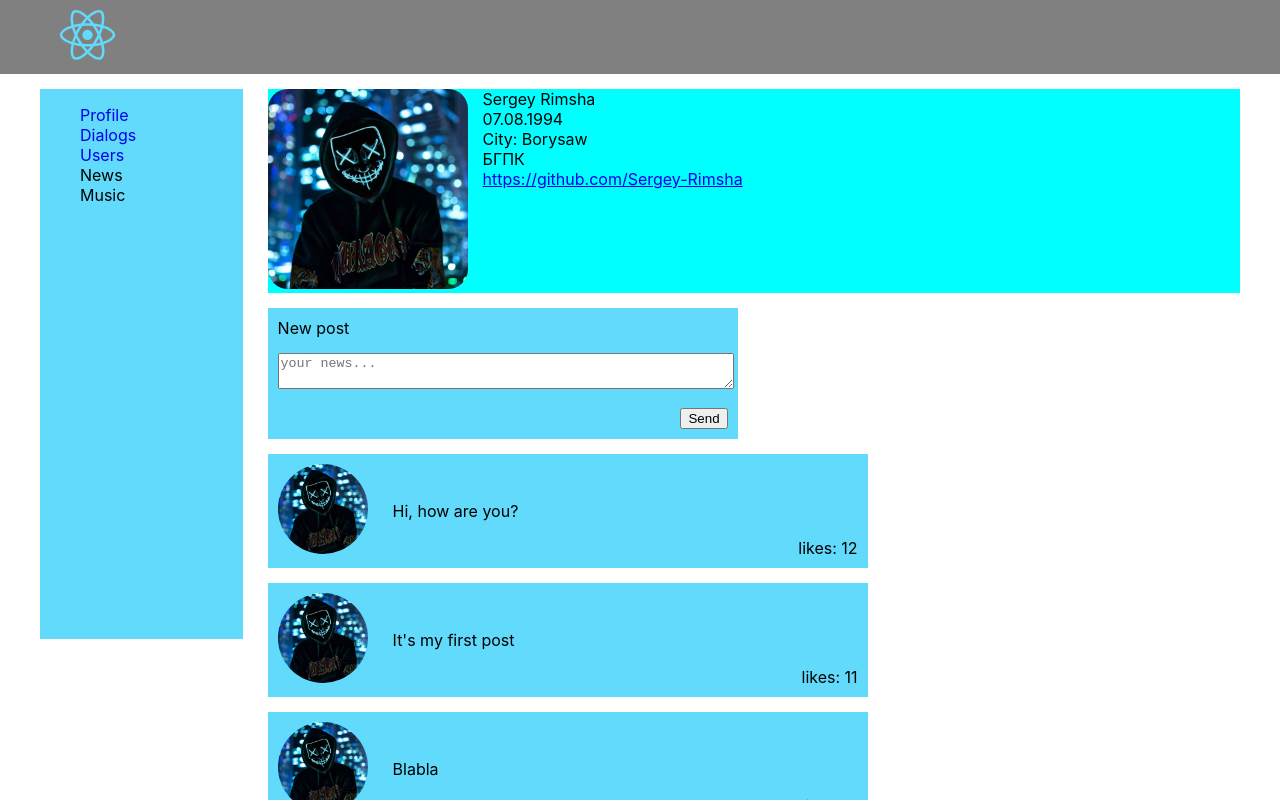
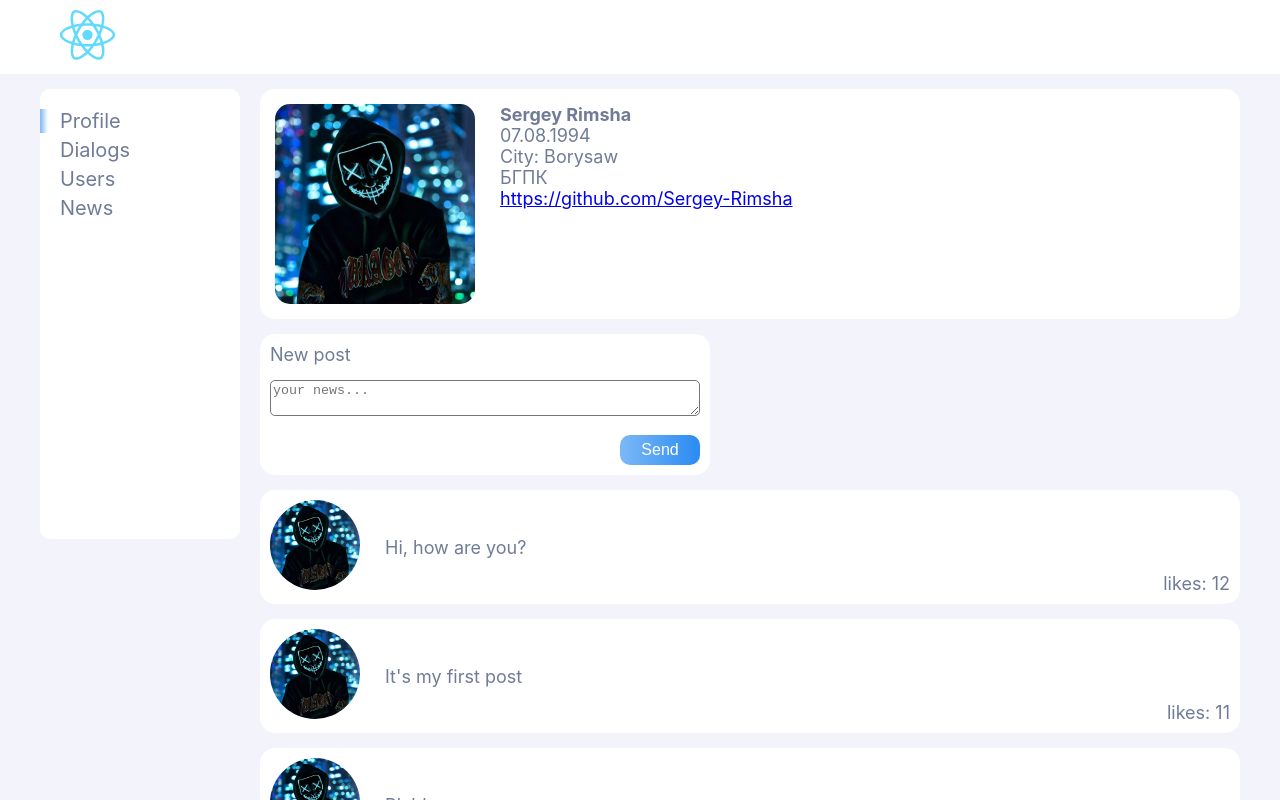
Before and after one commit to Sergey-Rimsha/SocialNetworkIncubator, a React (Create React App) app: page /profile in a window 1280 px wide. Shown: the top 800 px of the page. Built offline with nearby package versions, Linux system fonts and the light colour scheme.

Commit message:
styles fix

```diff
--- a/src/App.css
+++ /dev/null
@@ -1,38 +0,0 @@
-.App {
-  text-align: center;
-}
-
-.App-logo {
-  height: 40vmin;
-  pointer-events: none;
-}
-
-@media (prefers-reduced-motion: no-preference) {
-  .App-logo {
-    animation: App-logo-spin infinite 20s linear;
-  }
-}
-
-.App-header {
-  background-color: #282c34;
-  min-height: 100vh;
-  display: flex;
-  flex-direction: column;
-  align-items: center;
-  justify-content: center;
-  font-size: calc(10px + 2vmin);
-  color: white;
-}
-
-.App-link {
-  color: #61dafb;
-}
-
-@keyframes App-logo-spin {
-  from {
-    transform: rotate(0deg);
-  }
-  to {
-    transform: rotate(360deg);
-  }
-}
--- a/src/App.tsx
+++ b/src/App.tsx
@@ -13,8 +13,6 @@ import {DialogsContainer} from "./components/Dialogs/DialogsContainer";
 import {ProfileContainer} from "./components/Profile/ProfileContainer";
 import {UsersPageContainer} from "./components/UsersPage/UsersPageContainer";
 
-const asdas = 'asd';
-
 const App = () => {
 	return (
 		<Router>
@@ -28,23 +26,17 @@ const App = () => {
 								<Route
 									path={`/profile`}
 									element={
-										<ProfileContainer
-											// store={props.store}
-										/>}
+										<ProfileContainer/>}
 								/>
 								<Route
 									path={`/dialogs`}
 									element={
-										<DialogsContainer
-											// store={props.store}
-										/>}
+										<DialogsContainer/>}
 								/>
 								<Route
 									path={`/users`}
 									element={
-										<UsersPageContainer
-											// store={props.store}
-										/>}
+										<UsersPageContainer/>}
 								/>
 							</Routes>
 						</div>
--- a/src/components/Pagination/Pagination.scss
+++ b/src/components/Pagination/Pagination.scss
@@ -1,13 +1,23 @@
 .pagination {
 	display: flex;
+	align-items: center;
+	justify-content: center;
+	background: white;
+	padding: 20px;
+	border-radius: 15px;
+	font-size: 20px;
 
 	& button {
-		margin-right: 5px;
+		color: white;
+		width: 50px;
+		height: 30px;
+		background: linear-gradient(to right, #7CB8F7, #2A8BF2);
+		border: none;
+		border-radius: 10px;
 	}
 
 	& span {
-		margin-right: 5px;
-		font-size: 18px;
+		margin: 0 5px;
 	}
 
 	.active {
--- a/src/components/Preloader/Preloader.scss
+++ b/src/components/Preloader/Preloader.scss
@@ -1,18 +1,17 @@
 
 .preloader {
-	width: 100%;
-	height: 40px;
-	background-color: #fff;
+	width: 65%;
+	margin-top: 4%;
 	display: flex;
 	justify-content: center;
 	align-items: center;
-	position: relative;
+	position: absolute;
 
 	.dot {
 		width: 10px;
 		height: 10px;
 		border-radius: 100%;
-		background-color: #004489;
+		background-color: #4d8eda;
 		position: absolute;
 		left: 30%;
 		animation: easeInAndOut 2.5s ease infinite;
@@ -38,7 +37,7 @@
 
 @keyframes easeInAndOut {
 	0% {
-		left: 30%;
+		left: 10%;
 		opacity: 0;
 	}
 	48% {
@@ -49,7 +48,7 @@
 		left: 51%;
 		opacity: 1;
 	}
-	100% {
+	70% {
 		left: 70%;
 		opacity: 0;
 	}
--- a/src/components/Sidebar/Sidebar.tsx
+++ b/src/components/Sidebar/Sidebar.tsx
@@ -1,27 +1,42 @@
 import React from "react";
-import {
-	Link
-} from "react-router-dom";
+import {NavLink} from "react-router-dom";
 
-export  function Sidebar() {
+export function Sidebar() {
+
+	const setActive = ({isActive}: any) => (isActive ? "menu__item_active" : "");
 
 	return (
 		<>
 			<section className="sidebar">
 				<nav className="menu">
-					<ul className="menu__wrap">
-						<li className="menu__item">
-							<Link to={`/profile`}>Profile</Link>
-						</li>
-						<li className="menu__item">
-							<Link to={`/dialogs`}>Dialogs</Link>
-						</li>
-						<li className="menu__item">
-							<Link to={`/users`}>Users</Link>
-						</li>
-						<li className="menu__item">News</li>
-						<li className="menu__item">Music</li>
-					</ul>
+					<div className="menu__item">
+						<NavLink
+							className={setActive}
+							to={`/profile`}>
+							Profile
+						</NavLink>
+					</div>
+					<div className="menu__item">
+						<NavLink
+							className={setActive}
+							to={`/dialogs`}>
+							Dialogs
+						</NavLink>
+					</div>
+					<div className="menu__item">
+						<NavLink
+							className={setActive}
+							to={`/users`}>
+							Users
+						</NavLink>
+					</div>
+					<div className="menu__item">
+						<NavLink
+							className={setActive}
+							to={`/news`}>
+							News
+						</NavLink>
+					</div>
 				</nav>
 			</section>
 		</>
--- a/src/scss/style.scss
+++ b/src/scss/style.scss
@@ -1,3 +1,17 @@
+@mixin colorWhite {
+	background-color: #FFFFFF;
+}
+
+* {
+	box-sizing: border-box;
+}
+
+.App {
+	background-color: #F3F3FB;
+	color: #707C97;
+	min-height: 100vh;
+}
+
 .container {
 	width: 1200px;
 	margin: 0 auto;
@@ -11,7 +25,7 @@
 	display: flex;
 	height: 74px;
 	align-items: center;
-	background-color: grey;
+	@include colorWhite;
 	&__logo {
 		width: 95px;
 	}
@@ -25,49 +39,83 @@
 }
 
 .sidebar {
-	width: 250px;
-	height: 550px;
-	background-color: #61dafb;
-	margin-right: 25px;
+	min-width: 200px;
+	height: 450px;
+	@include colorWhite;
+	margin-right: 20px;
+	border-radius: 10px;
 
-	& li {
-		list-style-type: none;
-	}
-	& a {
-		text-decoration: none;
+	& .menu {
+		margin-top: 20px;
+
+		&__item {
+			margin-top: 5px;
+
+			&_active {
+				background: linear-gradient(to right, #7CB8F7, #ffff 8px);
+			}
+		}
+
+		& a {
+			font-size: 20px;
+			padding-left: 20px;
+			text-decoration: none;
+			color: #707C97;
+		}
 	}
 
 }
+
 
 .profile {
 
 	.user {
 		display: flex;
-		background-color: aqua;
+		background-color: white;
+		width: 100%;
+		padding: 15px;
+		border-radius: 15px;
+		font-size: 18px;
 
-		&__img{
-			margin-right: 15px;
+		&__img {
+			height: 200px;
 
 			img {
 				width: 200px;
-				border-radius: 20px ;
+				height: 200px;
+				border-radius: 15px;
+				margin: 0;
+				padding: 0;
 			}
 		}
+
+		&__info {
+			margin-left: 25px;
+		}
+		&__name {
+			font-weight: bold;
+		}
+
 	}
+
+
 
 	//компонетна NewPost -->
 
 	.new-post {
 		width: 450px;
-		background-color: #61dafb;
+		background-color: white;
+		border-radius: 15px;
 		padding: 10px;
 		margin-top: 15px;
+		font-size: 18px;
 
 		&__txt {
 			margin-top: 15px;
 
 			textarea {
 				width: 100%;
+				border-radius: 5px;
 			}
 		}
 
@@ -75,6 +123,19 @@
 			display: flex;
 			justify-content: end;
 			margin-top: 15px;
+
+
+			& button {
+				width: 80px;
+				height: 30px;
+				border: none;
+				color: white;
+				text-align: center;
+				text-decoration: none;
+				font-size: 16px;
+				background: linear-gradient(to right, #7CB8F7, #2A8BF2);
+				border-radius: 10px;
+			}
 		}
 	}
 }
@@ -82,15 +143,17 @@
 //components Post -->
 
 .posts {
-	width: 600px;
+	width: 100%;
 
 	.user-post {
 		display: flex;
 		align-items: center;
-		background-color: #61dafb;
+		background-color: white;
+		border-radius: 15px;
 		margin-top: 15px;
 		padding: 10px;
 		position: relative;
+		font-size: 18px;
 
 		&__user-img {
 			margin-right: 25px;
@@ -229,7 +292,7 @@
 	border-radius: 10px;
 	margin-top: 10px;
 	font-size: 18px;
-	background-color: #61dafb;
+	background-color: white;
 
 	.user-img img {
 		width: 60px;
@@ -246,20 +309,21 @@
 
 		&__name {
 			font-style: italic;
+			font-weight: bold;
 			font-size: 20px;
 		}
 	}
 
 	& button {
-		width: 100px;
-		height: 30px;
-		background-color: gray;
+		width: 120px;
+		height: 40px;
 		border: none;
 		color: white;
 		text-align: center;
 		text-decoration: none;
 		display: inline-block;
-		font-size: 16px;
+		font-size: 18px;
+		background: linear-gradient(to right, #7CB8F7, #2A8BF2);
 		border-radius: 10px;
 	}
 }
```
